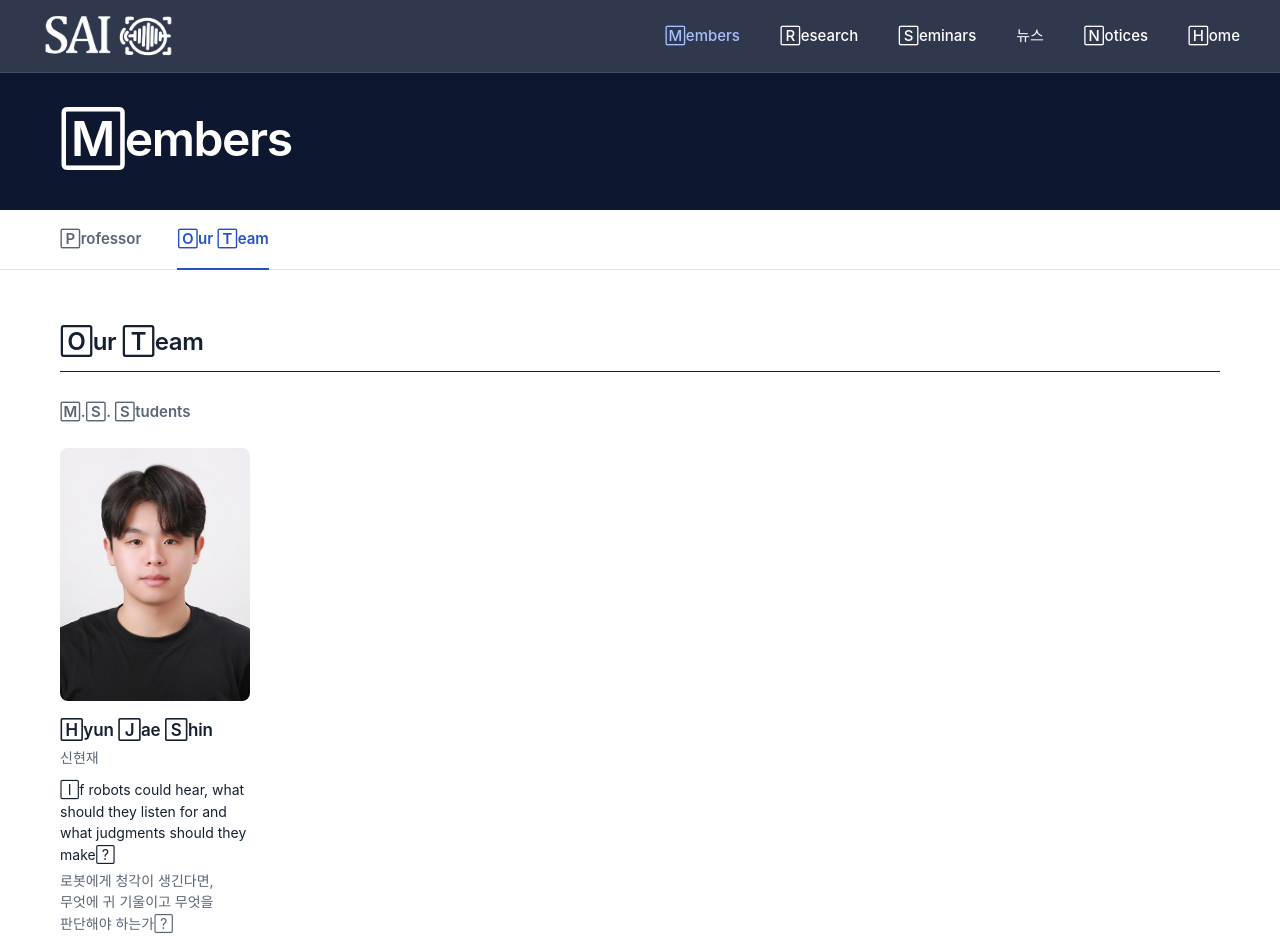
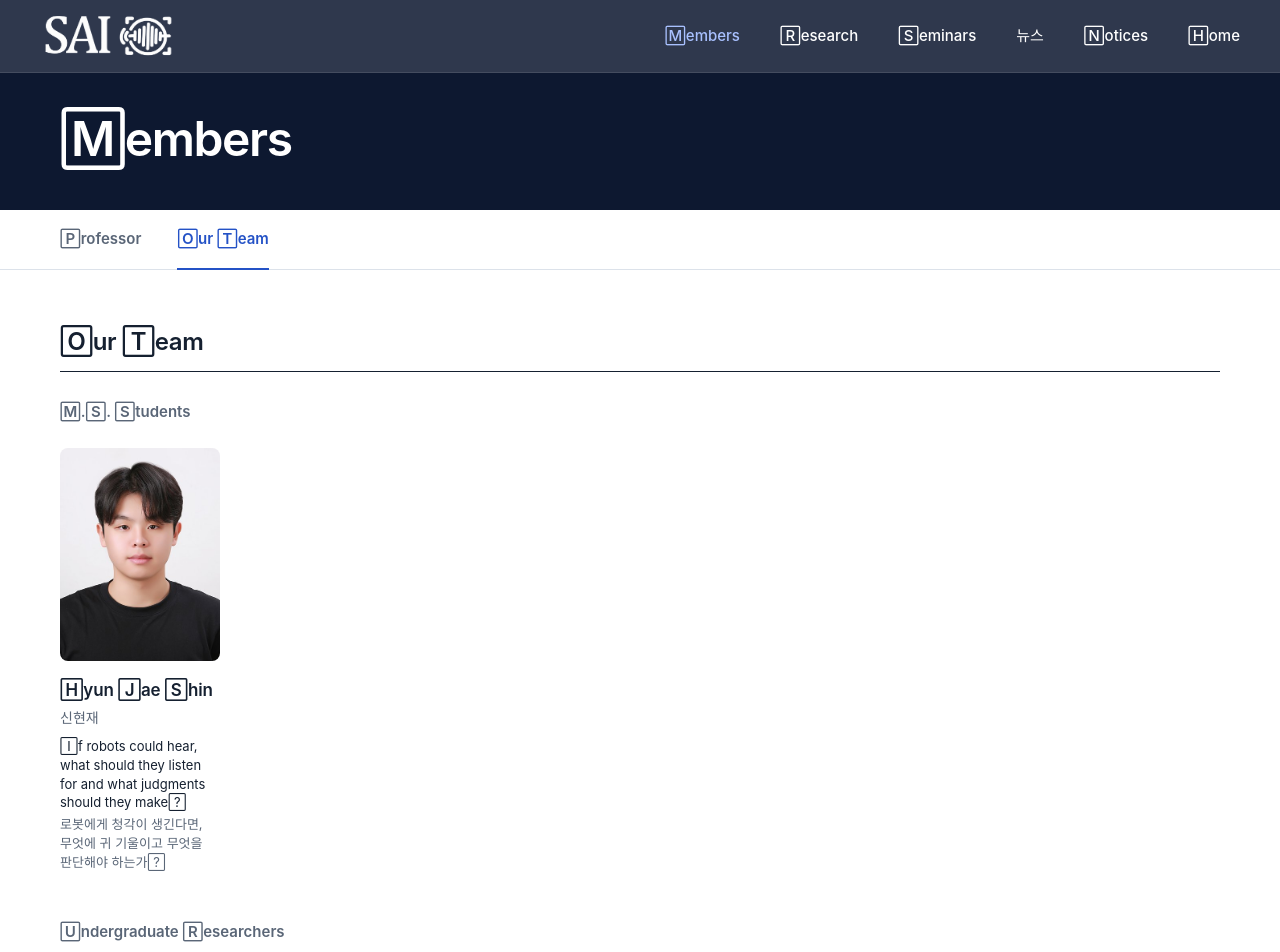
Before and after one commit to Signal-Augmented-Intelligence/Signal-Augmented-Intelligence.github.io, a Next.js app: page /members/our-team in a window 1280 px wide. Shown: the top 952 px of the page. Built offline with nearby package versions, Linux system fonts and the light colour scheme; a web font is replaced by a local one.

Commit message:
Our Team: 사진과 한 줄 소개를 줄여 세로 공간 확보
사진 칸 폭을 최대 190px에서 160px로(3:4 유지), 한 줄 소개를 14px/1.55에서 13px/1.45로 줄이고 여백을 조금 좁힌다. guideline.md의 Our Team 설명을 맞춘다.

```diff
--- a/src/app/members/members.module.css
+++ b/src/app/members/members.module.css
@@ -2,12 +2,12 @@
 .groupTitle { margin-bottom: 24px; color: var(--muted); font-size: 0.9375rem; font-weight: 600; }
 .row + .row { margin-top: 40px; }
 .rowTitle { margin-bottom: 16px; font-size: var(--text-sm); font-weight: 600; }
-.team { display: grid; grid-template-columns: repeat(auto-fill, minmax(160px, 190px)); gap: 40px 28px; }
+.team { display: grid; grid-template-columns: repeat(auto-fill, minmax(140px, 160px)); gap: 36px 28px; }
 .member { scroll-margin-top: calc(var(--header-h) + 84px); }
 .name { margin-top: 16px; font-size: 1.0625rem; font-weight: 600; letter-spacing: -0.01em; }
 .nameKo { margin-top: 2px; color: var(--muted); font-size: var(--text-sm); }
-.bio { margin-top: 10px; font-size: var(--text-sm); line-height: 1.55; }
-.bioSecond { margin-top: 4px; color: var(--muted); }
+.bio { margin-top: 8px; font-size: var(--text-xs); line-height: 1.45; }
+.bioSecond { margin-top: 3px; color: var(--muted); }
 .link { display: flex; flex-wrap: wrap; gap: 4px 16px; margin-top: 10px; font-size: 0.8125rem; font-weight: 600; }
 
 .alumni { display: grid; }
```
Also changed, not shown: 1 other file (tests, documents, lock files or other folders).
